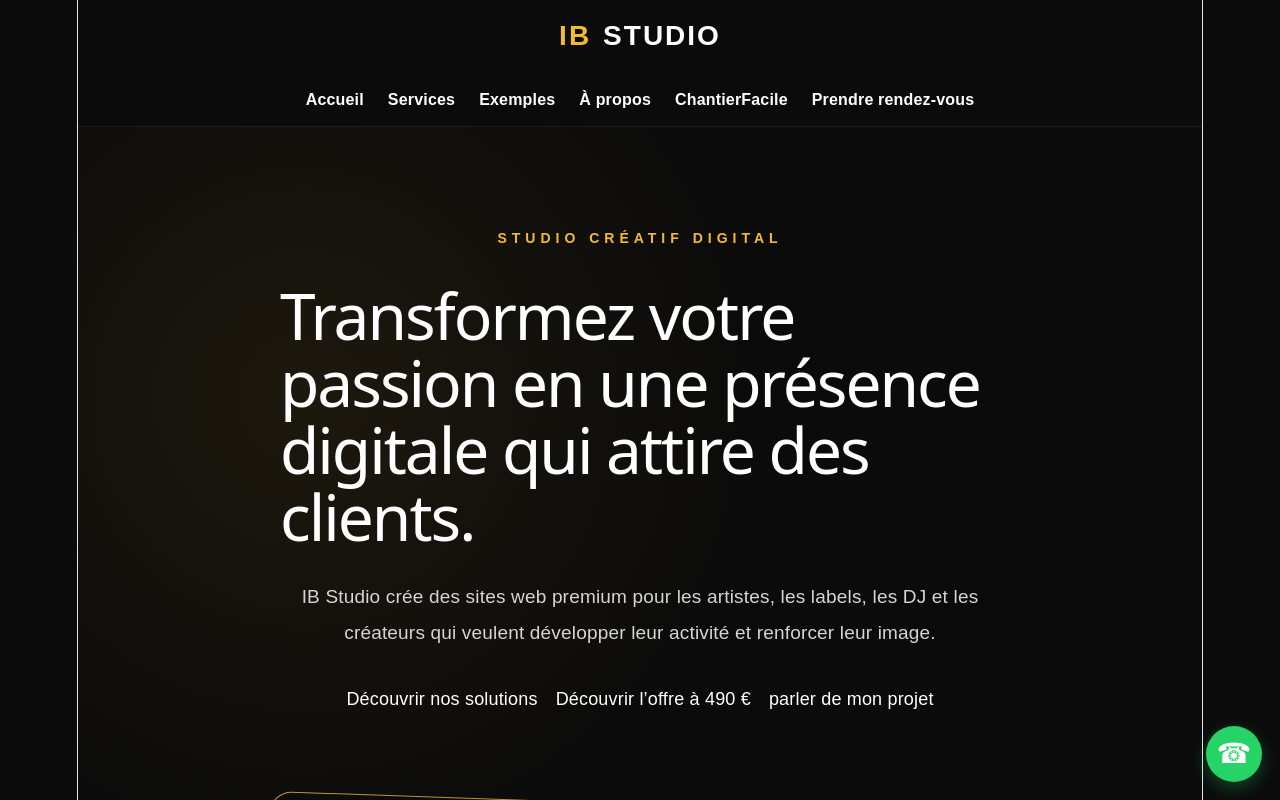
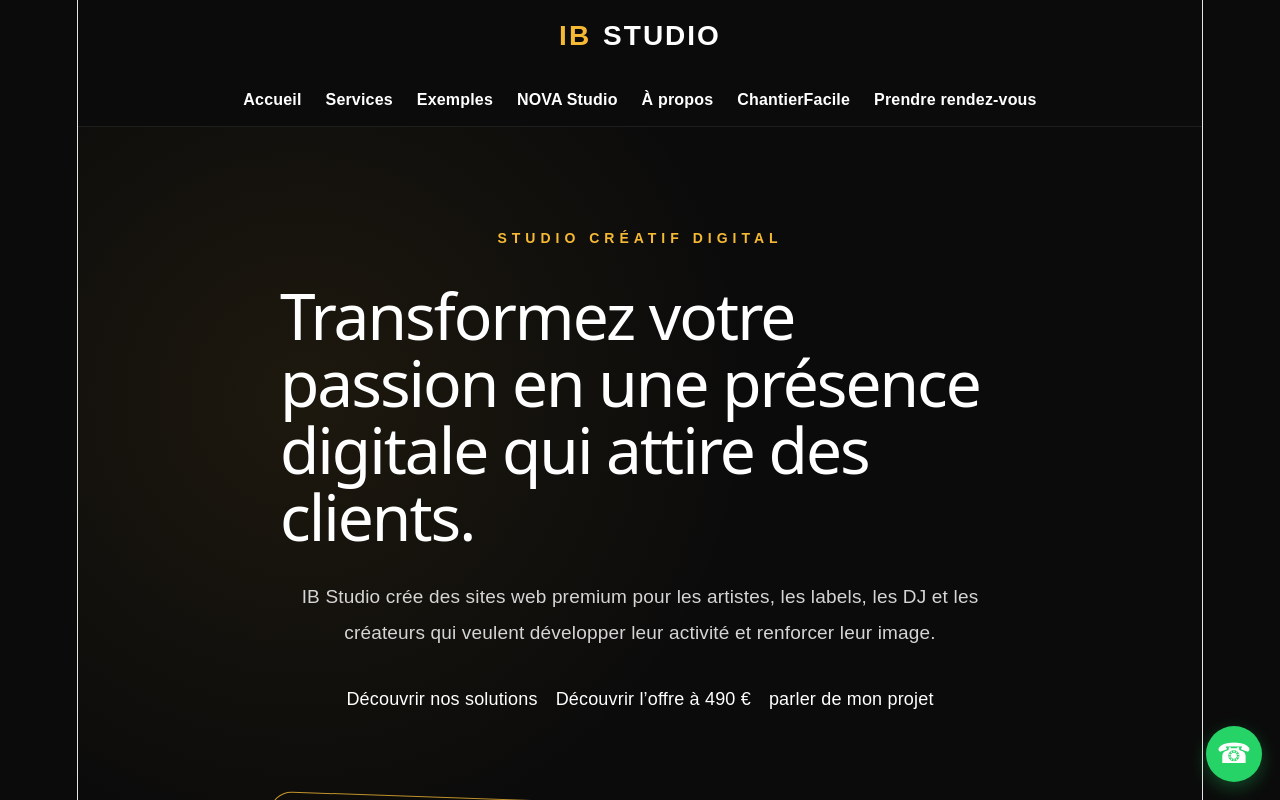
Before and after one commit to dialloib124-cell/ib-studio, a React (Vite) app: page / in a window 1280 px wide. Shown: the top 800 px of the page. Built offline with nearby package versions, Linux system fonts and the light colour scheme.

Commit message:
Ajouter l’accès NOVA Studio et son créateur de page artiste avec IA

```diff
--- a/src/App.jsx
+++ b/src/App.jsx
@@ -3,6 +3,7 @@
 import "aos/dist/aos.css";
 import { useEffect } from "react";
 const examples = [
+  { category: "Application pour artistes", name: "NOVA Studio", detail: "Créez vous-même votre page artiste avec l’assistant IA : biographie, présentation, liens et contact.", status: "Version test · Connexion ChatGPT requise", url: "https://nova-studio.dialloib124.chatgpt.site", image: "https://nova-studio.dialloib124.chatgpt.site/icons/nova-512.png", logo: true },
   { category: "Coiffure et beauté", name: "Rosa Style", detail: "Présentez vos prestations et facilitez la prise de contact.", status: "Site client", url: "https://rosastyle.fr", image: "https://rosastyle.fr/assets/rosa-logo.png", logo: true },
   { category: "Décoration et intérieur", name: "Essentiel et M.O.Y", detail: "Mettez en valeur votre univers et vos accompagnements.", status: "Projet client · En cours de validation", url: "https://essentiel-et-moy.dialloib124.chatgpt.site", image: "https://essentiel-et-moy.dialloib124.chatgpt.site/assets/salon-hd.jpg" },
   { category: "Artistes et musique", name: "IB · CAP-COP-COL", detail: "Découvrez ma page artiste : mon histoire, ma méthode et mon univers rap.", status: "Page artiste · Créée avec NOVA", url: "https://ib-artiste.dialloib124.chatgpt.site", image: "https://ib-artiste.dialloib124.chatgpt.site/images/ib-portrait-noir-or.png" },
@@ -29,6 +30,7 @@
           <a href="#accueil">Accueil</a>
 <a href="#services">Services</a>
 <a href="#realisations">Exemples</a>
+<a href="https://nova-studio.dialloib124.chatgpt.site">NOVA Studio</a>
 <a href="#apropos">À propos</a>
 <a href="https://chantierfacile-ib.dialloib124.chatgpt.site">ChantierFacile</a>
 <a href="#contact" className="btn">Prendre rendez-vous</a>
@@ -165,7 +167,7 @@
                   <h3>{example.name}</h3>
                   <p className="example-detail">{example.detail}</p>
                   <div className="example-actions">
-                    <a href={example.url} className="btn-primary" target="_blank" rel="noopener noreferrer" aria-label={`Voir l’exemple ${example.name} (nouvel onglet)`}>Voir l’exemple ↗</a>
+                    <a href={example.url} className="btn-primary" target="_blank" rel="noopener noreferrer" aria-label={`Voir l’exemple ${example.name} (nouvel onglet)`}>{example.name === "NOVA Studio" ? "Créer ma page avec l’IA ↗" : "Voir l’exemple ↗"}</a>
                     <a href={`https://wa.me/33650744061?text=${encodeURIComponent(`Bonjour IB Studio, j’ai découvert votre exemple ${example.name} (${example.url}). Je souhaite un ${example.name === "ChantierFacile" ? "outil" : "site"} comme celui-ci pour mon activité. Pouvons-nous en parler ?`)}`} className="example-contact" target="_blank" rel="noopener noreferrer">{example.name === "ChantierFacile" ? "Je veux un outil comme celui-ci" : "Je veux un site comme celui-ci"}</a>
                   </div>
                 </div>
```
